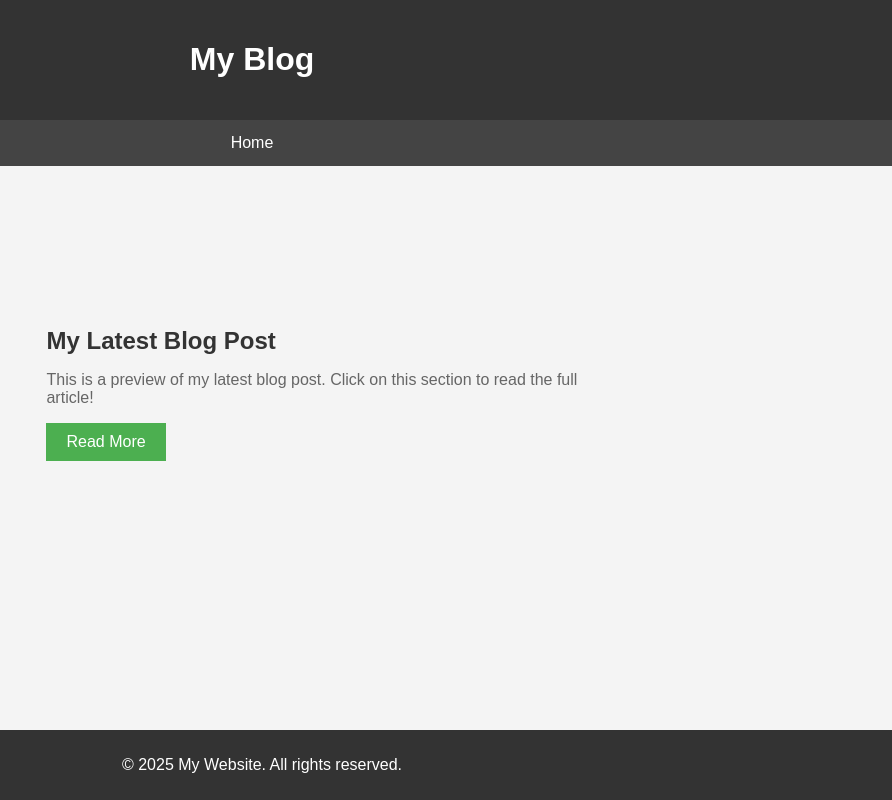
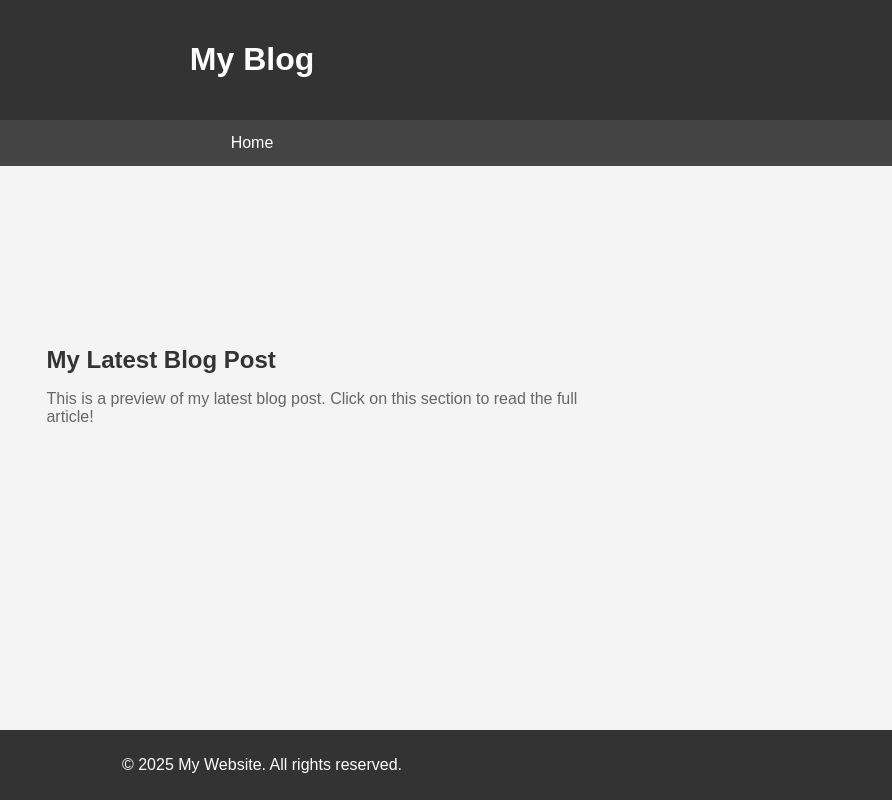
Before and after one commit to bgpalmer534/braxtonwebsite, a plain HTML site: page BLOGPAGE.html in a window 1280 px wide. Shown: the full height of the page, 388-1280 px from the left. Drawn offline with Linux system fonts and the light colour scheme.

Commit message:
Update BLOGPAGE.html

```diff
--- a/BLOGPAGE.html
+++ b/BLOGPAGE.html
@@ -94,7 +94,7 @@
         <a href="index.html">Home</a>
     </nav>
 
-    <div class="blog-content" onclick="window.location.href='blogpost.html'">
+    <div class="blog-content" onclick="window.location.href='blogpost1.html'">
         <!-- Blog Image and Text Block as a Button -->
         <div>
             <img src="blogimage.jpg" alt="Blog Image">
@@ -103,7 +103,6 @@
         <div class="text">
             <h1>My Latest Blog Post</h1>
             <p>This is a preview of my latest blog post. Click on this section to read the full article!</p>
-            <a href="blogpost.html" class="read-more-button">Read More</a>
         </div>
     </div>
 
```
